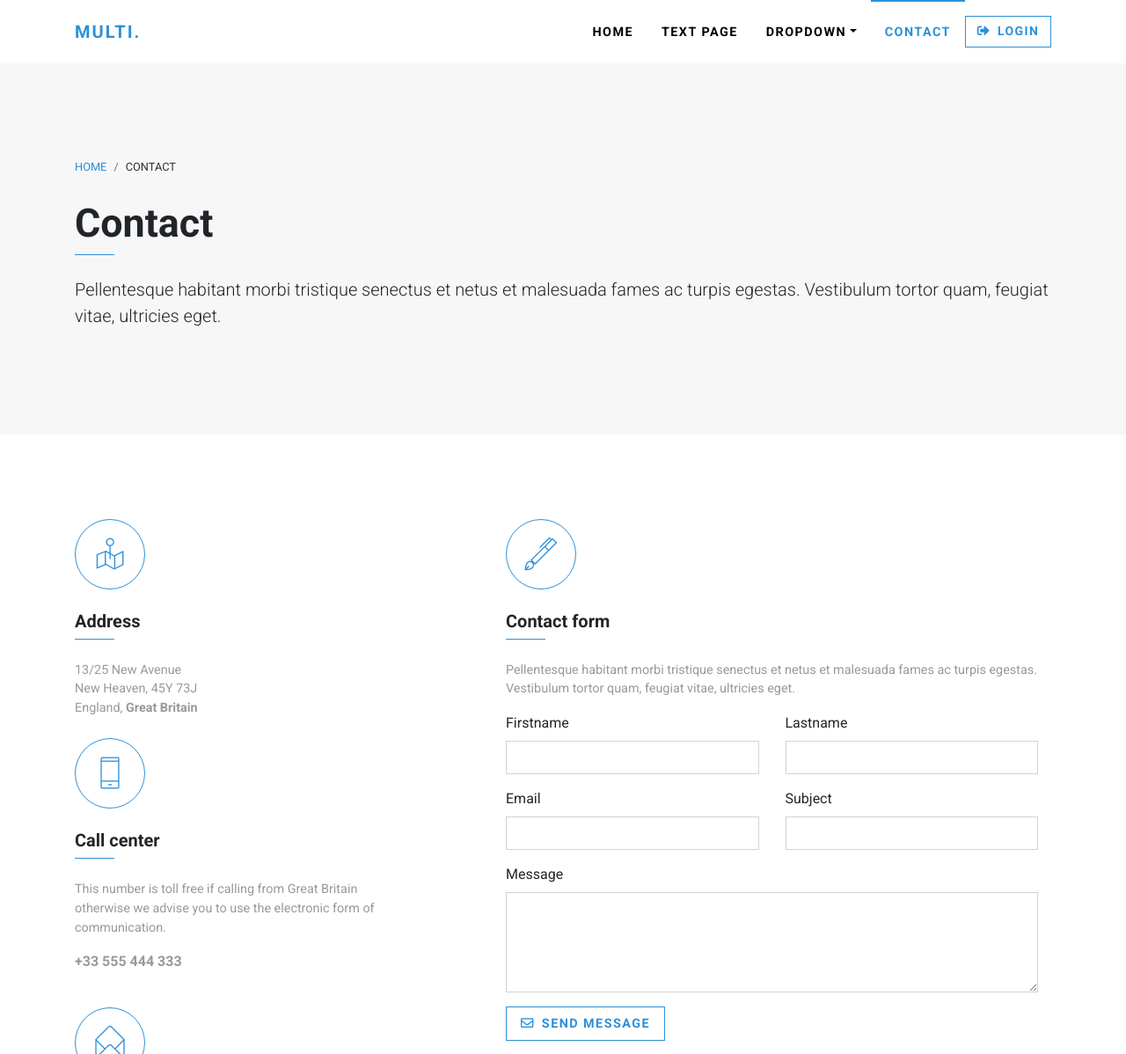
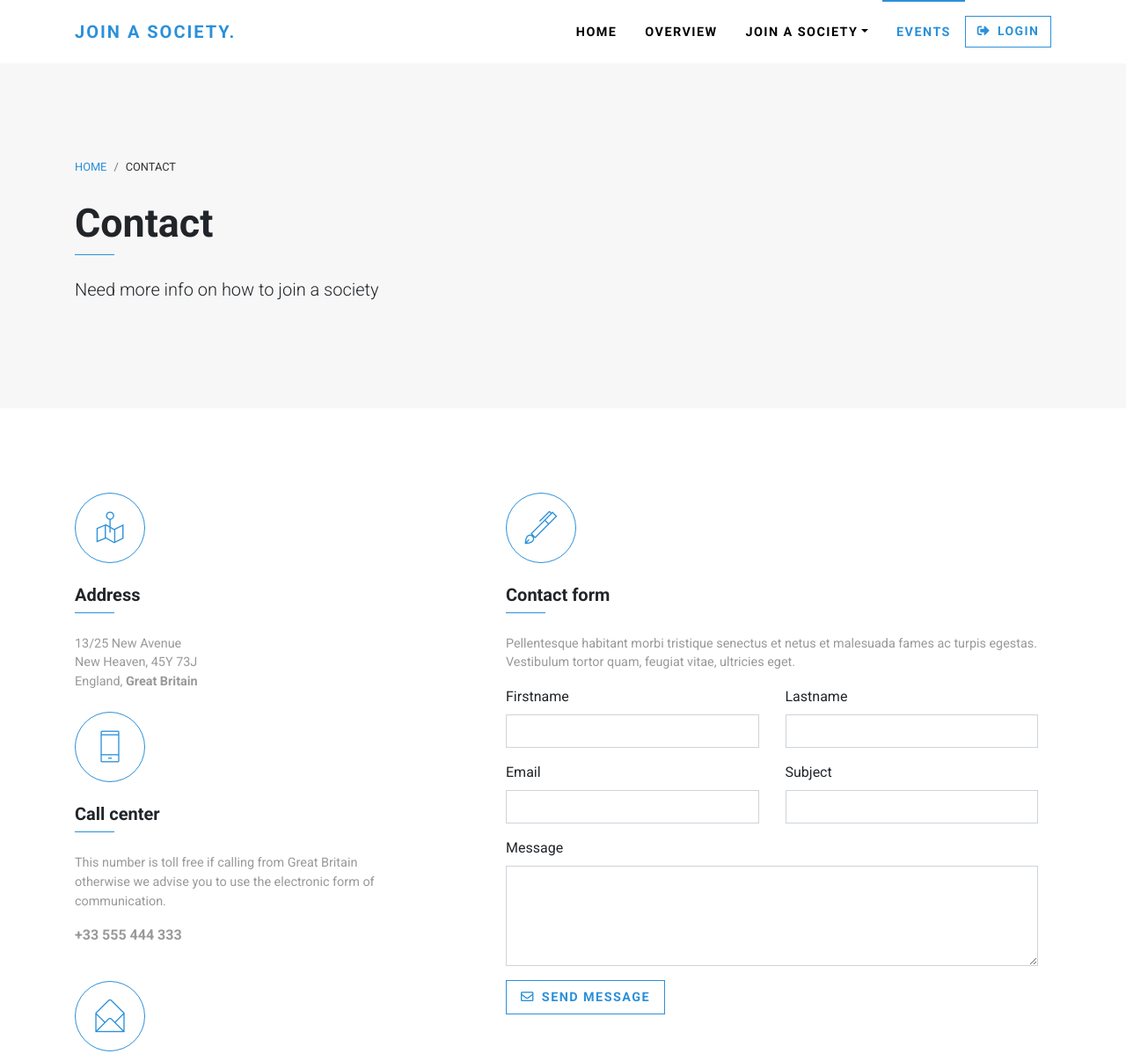
Before and after one commit to MaxZah123/Global-Software-2-Website, a Django app: page /websiteapp/Join in a window 1280 px wide. Shown: the top 1198 px of the page at 88% size. Run offline with Django 3.2, Linux system fonts and the light colour scheme; some libraries are stand-ins or nearby versions.

Commit message:
Update Join.html
Join Society

```diff
--- a/websiteproj/templates/Join.html
+++ b/websiteproj/templates/Join.html
@@ -1,3 +1,5 @@
+{% load static %}
+{% load i18n %}
 <!DOCTYPE html>
 <html>
   <head>
@@ -8,21 +10,21 @@
     <meta name="viewport" content="width=device-width, initial-scale=1">
     <meta name="robots" content="all,follow">
     <!-- Bootstrap CSS-->
-    <link rel="stylesheet" href="vendor/bootstrap/css/bootstrap.min.css">
+    <link rel="stylesheet" href="{%static 'vendor/bootstrap/css/bootstrap.min.css' %}">
     <!-- Google fonts-->
     <link rel="stylesheet" href="https://fonts.googleapis.com/css?family=Roboto:300,400,700">
     <!-- Icon fonts-->
-    <link rel="stylesheet" href="css/pe-icon-7-stroke.css">
+    <link rel="stylesheet" href="{%static 'css/pe-icon-7-stroke.css' %}">
     <!-- Lightbox CSS-->
-    <link rel="stylesheet" href="vendor/lightbox2/css/lightbox.min.css">
+    <link rel="stylesheet" href="{%static 'vendor/lightbox2/css/lightbox.min.css' %}">
     <!-- Leaflet CSS-->
-    <link rel="stylesheet" href="vendor/leaflet/leaflet.css">
+    <link rel="stylesheet" href="{%static 'vendor/leaflet/leaflet.css' %}">
     <!-- theme stylesheet-->
-    <link rel="stylesheet" href="css/style.default.css" id="theme-stylesheet">
+    <link rel="stylesheet" href="{%static 'css/style.default.css' %}" id="theme-stylesheet">
     <!-- Custom stylesheet - for your changes-->
-    <link rel="stylesheet" href="css/custom.css">
+    <link rel="stylesheet" href="{%static 'css/custom.css' %}">
     <!-- Favicon-->
-    <link rel="shortcut icon" href="img/favicon.png">
+    <link rel="shortcut icon" href="{%static 'img/favicon.png' %}">
     <!-- Tweaks for older IEs--><!--[if lt IE 9]>
         <script src="https://oss.maxcdn.com/html5shiv/3.7.3/html5shiv.min.js"></script>
         <script src="https://oss.maxcdn.com/respond/1.4.2/respond.min.js"></script><![endif]-->
@@ -31,18 +33,18 @@
     <!-- navbar-->
     <header class="header">
       <nav class="navbar navbar-expand-lg py-lg-0">
-        <div class="container"><a href="index.html" class="navbar-brand text-uppercase font-weight-bold">Multi.</a>
+        <div class="container"><a href="index.html" class="navbar-brand text-uppercase font-weight-bold">Join a Society.</a>
           <button type="button" data-toggle="collapse" data-target="#navbarSupportedContent" aria-controls="navbarSupportedContent" aria-expanded="false" aria-label="Toggle navigation" class="navbar-toggler navbar-toggler-right small"><span class="text-uppercase mr-2">Menu</span><i class="fas fa-bars"></i></button>
           <div id="navbarSupportedContent" class="collapse navbar-collapse">
             <ul class="navbar-nav ml-auto d-lg-flex align-items-lg-center">
               <li class="nav-item"><a href="index.html" class="nav-link font-weight-bold text-uppercase px-lg-3 py-lg-4">Home </a>
               </li>
-              <li class="nav-item"><a href="text.html" class="nav-link font-weight-bold text-uppercase px-lg-3 py-lg-4">Text page </a>
+              <li class="nav-item"><a href="text.html" class="nav-link font-weight-bold text-uppercase px-lg-3 py-lg-4">Overview </a>
               </li>
-              <li class="nav-item dropdown"><a id="navbarDropdownMenuLink" href="#" data-toggle="dropdown" aria-haspopup="true" aria-expanded="false" class="nav-link font-weight-bold text-uppercase px-lg-3 py-lg-4 dropdown-toggle">Dropdown</a>
-                <div aria-labelledby="navbarDropdownMenuLink" class="dropdown-menu mt-0"><a href="#" class="dropdown-item small text-uppercase">Dropdown item 1</a><a href="#" class="dropdown-item small text-uppercase">Dropdown item 2</a><a href="#" class="dropdown-item small text-uppercase">Dropdown item 3</a><a href="#" class="dropdown-item small text-uppercase">Dropdown item 4</a></div>
+              <li class="nav-item dropdown"><a id="navbarDropdownMenuLink" href="#" data-toggle="dropdown" aria-haspopup="true" aria-expanded="false" class="nav-link font-weight-bold text-uppercase px-lg-3 py-lg-4 dropdown-toggle">Join a Society</a>
+                <div aria-labelledby="navbarDropdownMenuLink" class="dropdown-menu mt-0"><a href="#" class="dropdown-item small text-uppercase">Dropdown item 1</a><a href="#" class="dropdown-item small text-uppercase">Create a Society</a><a href="#" class="dropdown-item small text-uppercase">Create a Society</a><a href="#" class="dropdown-item small text-uppercase">Dropdown item 4</a></div>
               </li>
-              <li class="nav-item"><a href="contact.html" class="nav-link font-weight-bold text-uppercase px-lg-3 py-lg-4 active">Contact </a>
+              <li class="nav-item"><a href="contact.html" class="nav-link font-weight-bold text-uppercase px-lg-3 py-lg-4 active">Events </a>
               </li>
               <li class="nav-item mt-4 mt-lg-0">
                 <button type="button" data-toggle="modal" data-target="#loginModal" class="btn btn-outline-primary nav-btn btn-sm"> <i class="fas fa-sign-out-alt mr-2"></i>Login </button>
@@ -88,7 +90,7 @@
           </ol>
         </div>
         <h1 class="lined">Contact</h1>
-        <p class="lead my-4">Pellentesque habitant morbi tristique senectus et netus et malesuada fames ac turpis egestas. Vestibulum tortor quam, feugiat vitae, ultricies eget.</p>
+        <p class="lead my-4">Need more info on how to join a society</p>
       </div>
     </section>
     <section class="py-5">
```
